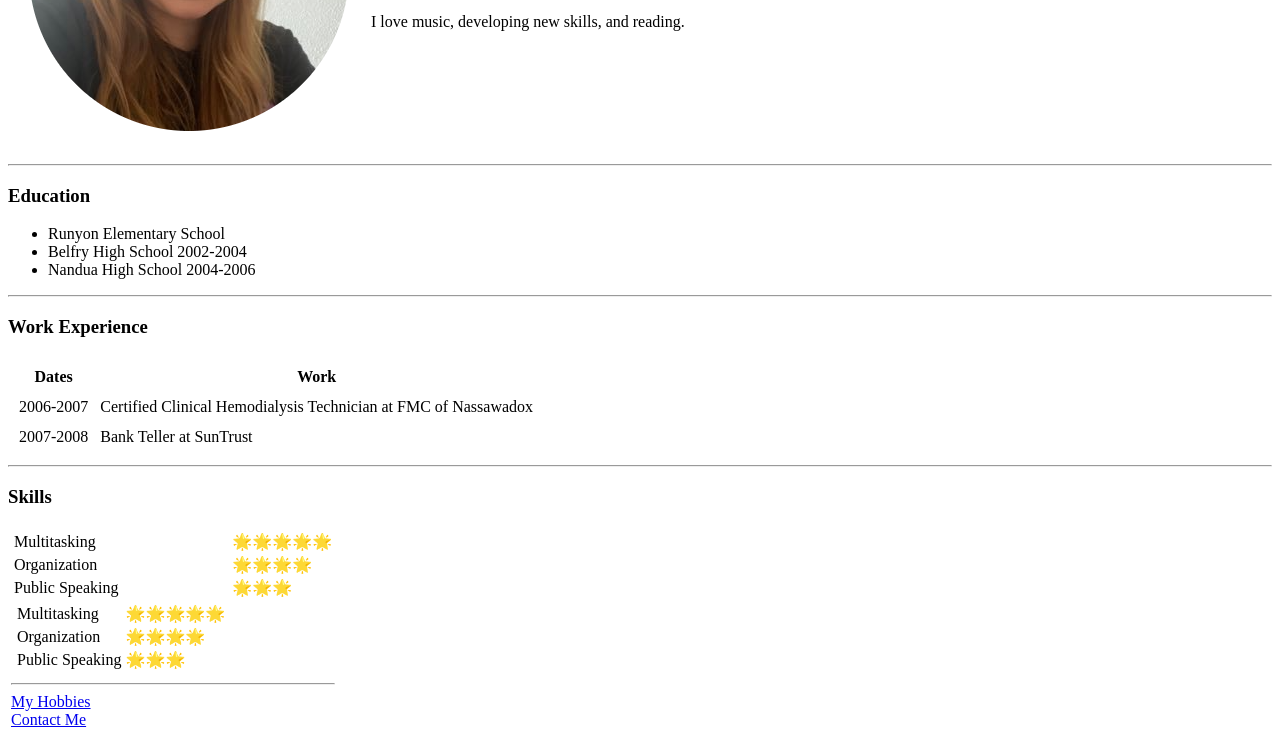
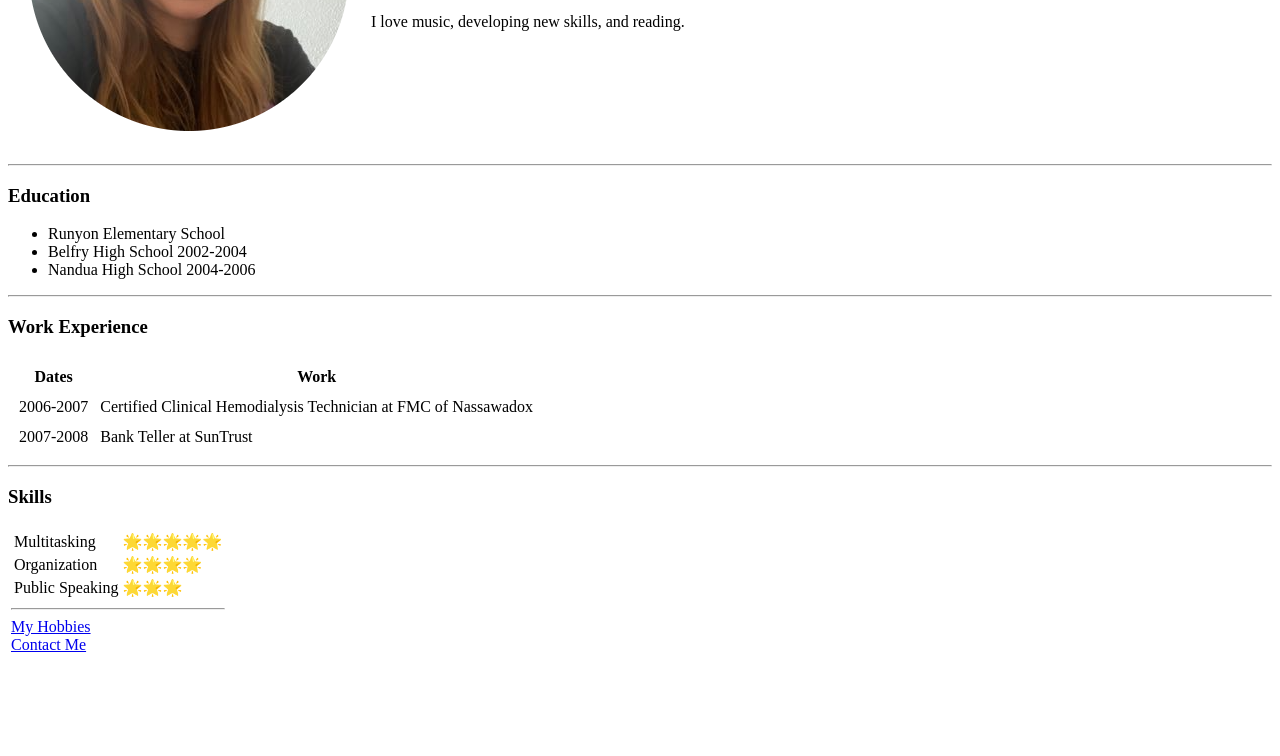
Before and after one commit to Sopey87/cv, a plain HTML site: page index.html in a window 1280 px wide. Shown: the part 218-974 px from the top of the page. After the commit the page ends 899 px from the top, so only its background shows below. Drawn offline with Linux system fonts and the light colour scheme.

Commit message:
Update index.html

```diff
--- a/index.html
+++ b/index.html
@@ -67,22 +67,6 @@
                         <td>🌟🌟🌟</td>
                     </tr>
             </td>
-            <td>
-                <table>
-                    <tr>
-                        <td>Multitasking</td>
-                        <td>🌟🌟🌟🌟🌟</td>
-                    </tr>
-                    <tr>
-                        <td>Organization</td>
-                        <td>🌟🌟🌟🌟</td>
-                    </tr>
-                    <tr>
-                        <td>Public Speaking</td>
-                        <td>🌟🌟🌟</td>
-                    </tr>
-                </table>
-            </td>
         </tr>
     </table>
     <hr>
```
